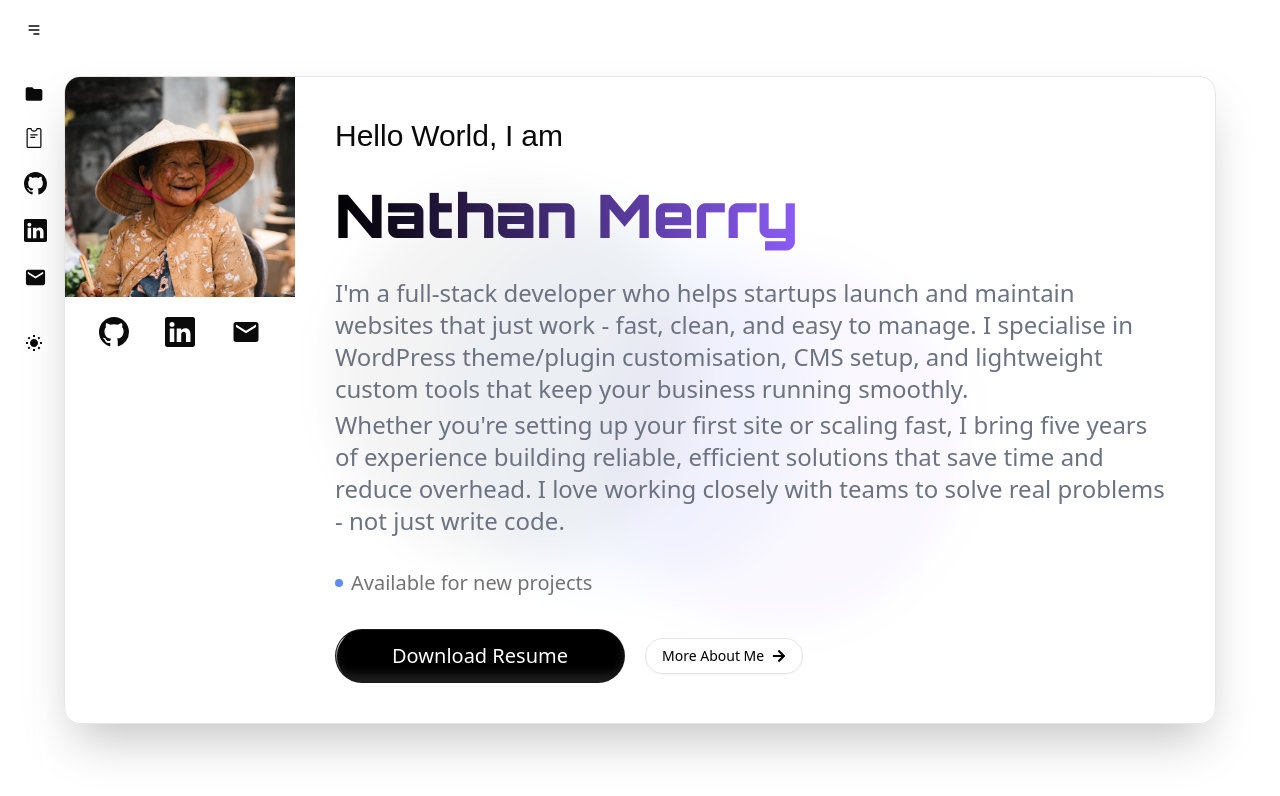
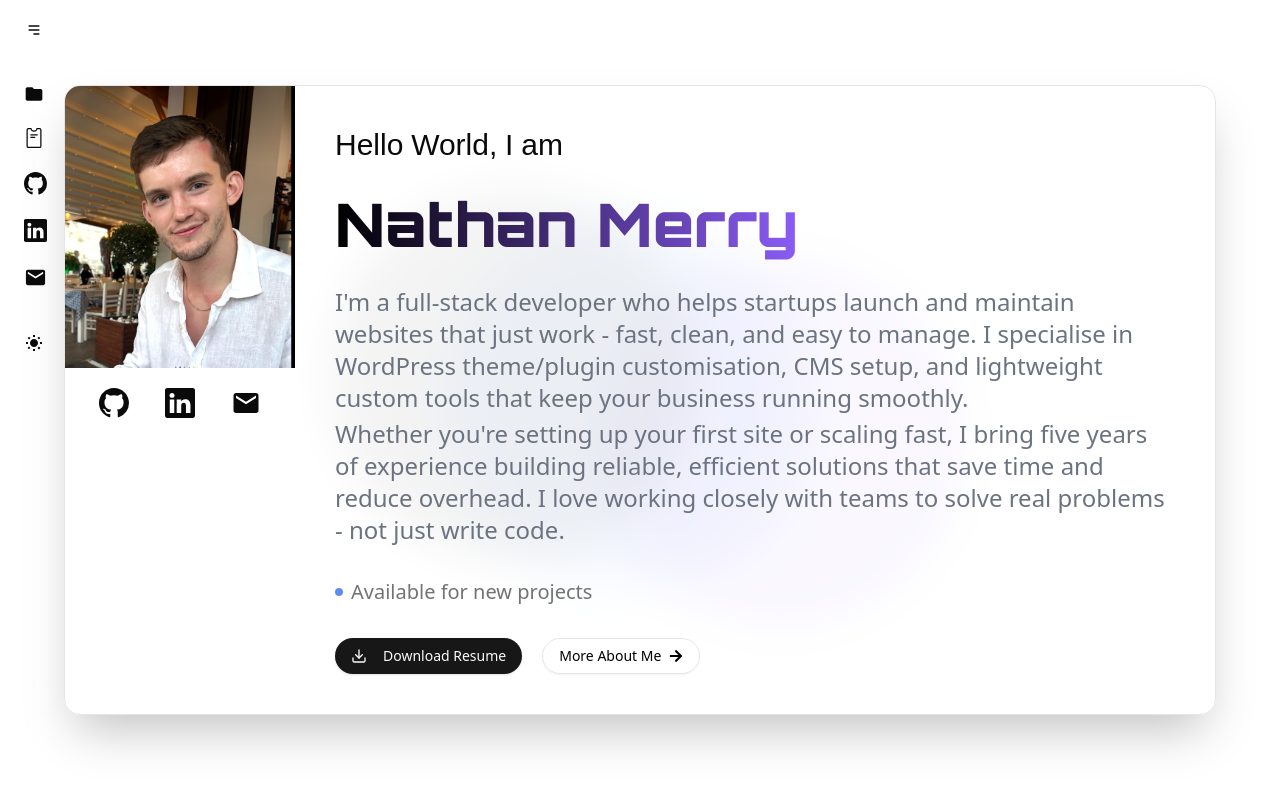
Before and after one commit to nathanmerry/portfolio, a React (Vite) app: page / in a window 1280 px wide. Shown: the top 796 px of the page. Built offline with nearby package versions, Linux system fonts and the light colour scheme.

Commit message:
Refactor HomePage component to replace custom button with Button component and update resume download link

```diff
--- a/src/pages/home.page.tsx
+++ b/src/pages/home.page.tsx
@@ -8,6 +8,8 @@ import {
 } from "../svg";
 import Layout from "../layout";
 import { Link } from "react-router-dom";
+import { Button } from "@/components/ui/button";
+import { Download } from "lucide-react";
 
 function HomePage() {
   return (
@@ -73,33 +75,16 @@ function HomePage() {
                   Available for new projects
                 </div>
                 <div className="flex items-center gap-x-5">
-                  <button
-                    style={{
-                      // @ts-ignore
-                      "--spread": "90deg",
-                      "--shimmer-color": "#ffffff",
-                      "--radius": "100px",
-                      "--speed": "3s",
-                      "--cut": "0.05em",
-                      "--bg": "rgba(0, 0, 0, 1)",
-                    }}
-                    className="group relative z-0 flex cursor-pointer items-center justify-center overflow-hidden whitespace-nowrap border border-white/10 px-6 py-3 text-white [background:var(--bg)] [border-radius:var(--radius)] dark:text-black transform-gpu transition-transform duration-300 ease-in-out active:translate-y-px min-w-[100px]"
-                  >
-                    <div className="-z-30 blur-[2px] absolute inset-0 overflow-visible [container-type:size]">
-                      <div className="absolute inset-0 h-[100cqh] animate-shimmer-slide [aspect-ratio:1] [border-radius:0] [mask:none]">
-                        <div className="animate-spin-around absolute -inset-full w-auto rotate-0 [background:conic-gradient(from_calc(270deg-(var(--spread)*0.5)),transparent_0,var(--shimmer-color)_var(--spread),transparent_var(--spread))] [translate:0_0]"></div>
-                      </div>
-                    </div>
+                  <Button asChild>
                     <a
-                      download=""
-                      className="px-8 text-xl text-white"
-                      href="/assets/pdf/abass-cv-fr.pdf"
+                      href="/nathan-merry-cv.pdf"
+                      download
                     >
+                      <Download className="w-4 h-4 mr-2" />
                       Download Resume
                     </a>
-                    <div className="insert-0 absolute size-full rounded-2xl px-4 py-1.5 text-sm font-medium shadow-[inset_0_-8px_10px_#ffffff1f] transform-gpu transition-all duration-300 ease-in-out group-hover:shadow-[inset_0_-6px_10px_#ffffff3f] group-active:shadow-[inset_0_-10px_10px_#ffffff3f]"></div>
-                    <div className="absolute -z-20 [background:var(--bg)] [border-radius:var(--radius)] [inset:var(--cut)]"></div>
-                  </button>
+                  </Button>
+
                   <Link
                     to={"/my-story"} // use 'to' instead of 'href' for internal routes
                     style={{
```
Also changed, not shown: src/assets/dp.png, 1 other file (tests, documents, lock files or other folders).
